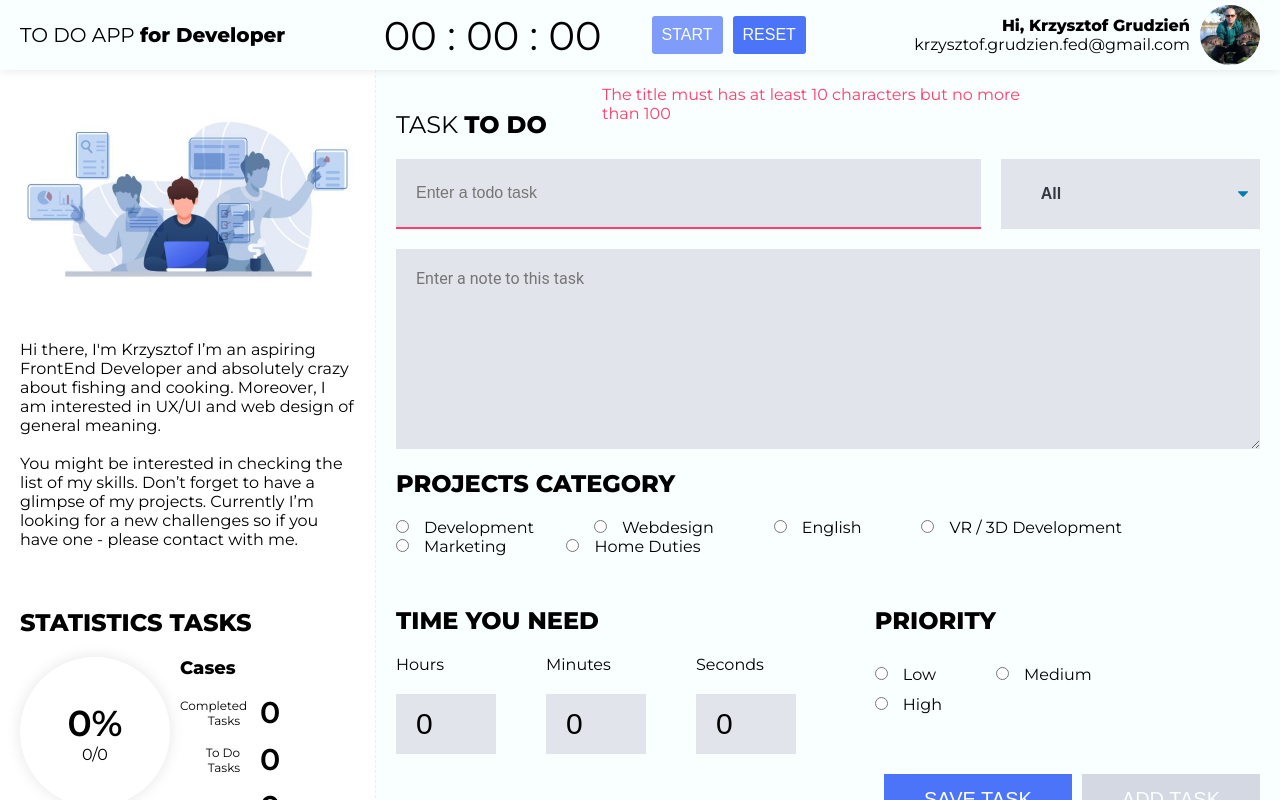
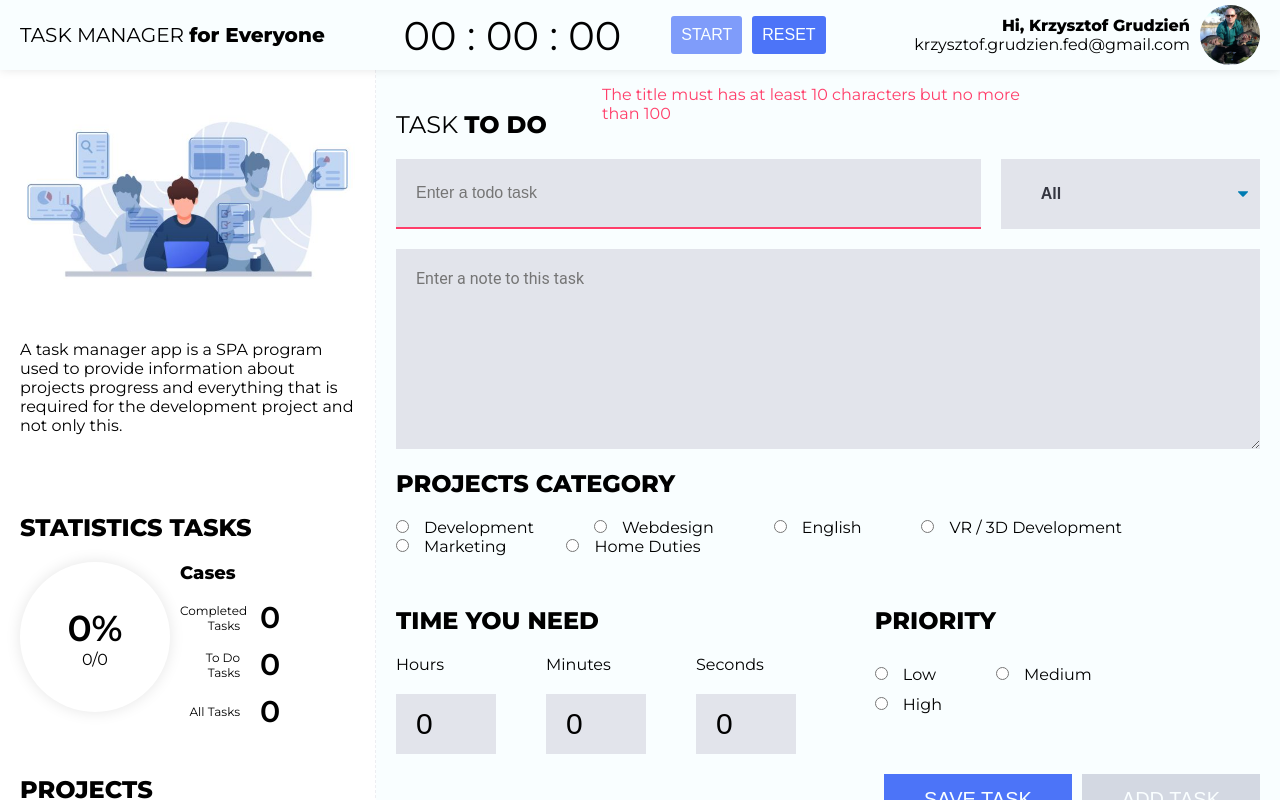
Before and after one commit to KrzysztofGrudzien/React-To-Do-App, a React (Create React App) app: page / in a window 1280 px wide. Shown: the top 800 px of the page. Built offline with nearby package versions, Linux system fonts and the light colour scheme.

Commit message:
change styled component names

```diff
--- a/src/components/App/App.js
+++ b/src/components/App/App.js
@@ -77,11 +77,11 @@ const AssideBox = styled.div`
   }
 `;
 
-const AuthorDescription = styled.p`
+const ProjectDescription = styled.p`
   padding: 20px;
 `;
 
-const ProjectDescription = styled.li`
+const ProjectsDescription = styled.li`
   border-left: 3px solid
     ${({ web, eng, vr, mark, home }) =>
       web
@@ -181,7 +181,7 @@ const App = () => {
     <div className="App">
       <Header>
         <h1 className="app-title">
-          TO DO APP <strong>for Developer</strong>
+          TASK MANAGER <strong>for Everyone</strong>
         </h1>
         <div className="app-timer">
           <span className="app-timer-time">
@@ -213,33 +213,31 @@ const App = () => {
             </p>
             <p className="app-info-email">krzysztof.grudzien.fed@gmail.com</p>
           </div>
-          <img src={ImgAvatar} alt="picture of author" className="app-avatar" />
+          <img src={ImgAvatar} alt="author" className="app-avatar" />
         </WelcomeBox>
       </Header>
       <AssideBox>
-        <img src={ImgTasks} alt="picture of author" />
-        <AuthorDescription>
-          Hi there, I'm Krzysztof I’m an aspiring FrontEnd Developer and
-          absolutely crazy about fishing and cooking. Moreover, I am interested
-          in UX/UI and web design of general meaning. <br />
+        <img src={ImgTasks} alt="task manager" />
+        <ProjectDescription>
+          A task manager app is a SPA program used to provide information about
+          projects progress and everything that is required for the development
+          project and not only this.
           <br />
-          You might be interested in checking the list of my skills. Don’t
-          forget to have a glimpse of my projects. Currently I’m looking for a
-          new challenges so if you have one - please contact with me. <br />
           <br />
-        </AuthorDescription>
+          <br />
+        </ProjectDescription>
         <Summary toDoLists={toDoLists} />
         <div className="project-titles">
           <h2>PROJECTS</h2>
           <ul>
-            <ProjectDescription>Development</ProjectDescription>
-            <ProjectDescription web>Webdesign</ProjectDescription>
-            <ProjectDescription eng>
+            <ProjectsDescription>Development</ProjectsDescription>
+            <ProjectsDescription web>Webdesign</ProjectsDescription>
+            <ProjectsDescription eng>
               English conversation/homework
-            </ProjectDescription>
-            <ProjectDescription vr>VR / 3D Development</ProjectDescription>
-            <ProjectDescription mark>Marketing</ProjectDescription>
-            <ProjectDescription home>Home duties</ProjectDescription>
+            </ProjectsDescription>
+            <ProjectsDescription vr>VR / 3D Development</ProjectsDescription>
+            <ProjectsDescription mark>Marketing</ProjectsDescription>
+            <ProjectsDescription home>Home duties</ProjectsDescription>
           </ul>
         </div>
       </AssideBox>
```
